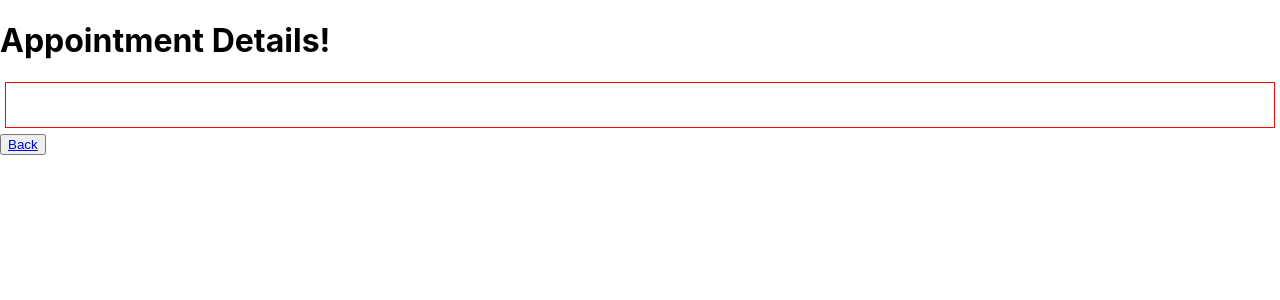
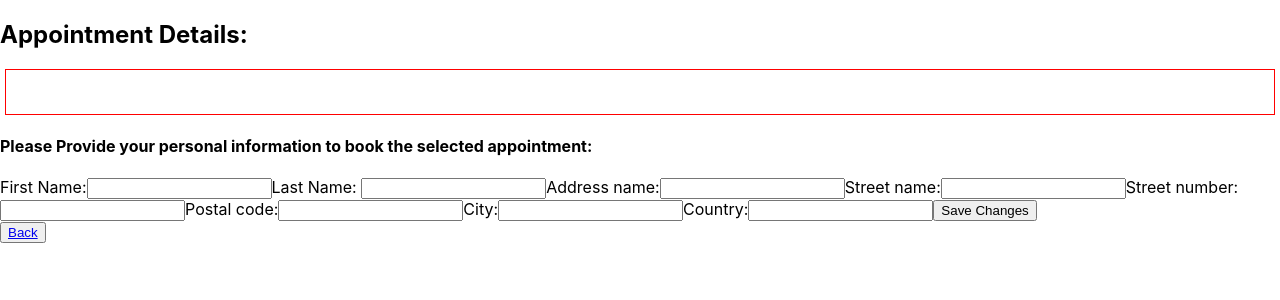
Before and after one commit to jmpberlin/testify, a React (Create React App) app in the folder client/: page /appointments/details in a window 1280 px wide. Shown: the top 300 px of the page. Built offline with nearby package versions, Linux system fonts and the light colour scheme.

Commit message:
added the appointment details form component

```diff
--- /dev/null
+++ b/client/src/components/UI/Appointments/AppointmentDetailsEditForm/AppointmentDetailsEditForm.jsx
@@ -0,0 +1,41 @@
+import React from 'react';
+
+const AppointmentDetailsEditForm = (props) => {
+  return (
+    <div>
+      <label className='' htmlFor='firstName'>
+        First Name:
+      </label>
+      <input type='text' name='firstName' id='firstName' />
+
+      <label htmlFor='lastName'>Last Name: </label>
+      <input type='text' name='lastName' id='lastName' />
+
+      <label htmlFor='addressName'>Address name:</label>
+      <input type='text' name='addressName' id='addressName' />
+
+      <label htmlFor='streetName'>Street name:</label>
+
+      <input type='text' name='streetName' id='streetName' />
+
+      <label htmlFor='streetNumber'>Street number:</label>
+
+      <input type='number' name='streetNumber' id='streetNumber' />
+
+      <label htmlFor='postalCode'>Postal code:</label>
+      <input type='text' name='postalCode' id='postalCode' />
+
+      <label htmlFor='city'>City:</label>
+
+      <input type='text' name='city' id='city' />
+
+      <label htmlFor='country'>Country:</label>
+
+      <input type='text' name='country' id='country' />
+
+      <button type='submit'>Save Changes</button>
+    </div>
+  );
+};
+
+export default AppointmentDetailsEditForm;
--- a/client/src/components/user/AppointmentCreation/AppointmentDetails/AppointmentDetails.jsx
+++ b/client/src/components/user/AppointmentCreation/AppointmentDetails/AppointmentDetails.jsx
@@ -3,6 +3,8 @@ import { useContext, useEffect, useState } from 'react';
 import ButtonBack from '../../../UI/Buttons/ButtonBack/ButtonBack';
 import AppointmentPreview from '../../../UI/Dates/AppointmentPreview/AppointmentPreview';
 import AppointmentContext from '../../../stores/appointment-context';
+import BackgroundWrapper from '../../../UI/Wrappers/BackgroundWrapper/BackgroundWrapper';
+import AppointmentDetailsEditForm from '../../../UI/Appointments/AppointmentDetailsEditForm/AppointmentDetailsEditForm';
 const AppointmentDetails = () => {
   const appoCtx = useContext(AppointmentContext);
   function onClickBackHandler() {
@@ -18,16 +20,22 @@ const AppointmentDetails = () => {
   }, [appoCtx.timeslotId]);
 
   return (
-    <div>
-      <h1>Appointment Details! </h1>
+    <BackgroundWrapper>
+      <h2>Appointment Details: </h2>
       <AppointmentPreview
         humanTime={humanTime}
         humanDate={humanDate}
       ></AppointmentPreview>
+      <h4>
+        Please Provide your personal information to book the selected
+        appointment:
+      </h4>
+      <AppointmentDetailsEditForm></AppointmentDetailsEditForm>
+
       <ButtonBack onClick={onClickBackHandler} to='/appointments/date'>
         Back
       </ButtonBack>
-    </div>
+    </BackgroundWrapper>
   );
 };
 
```
Also changed, not shown: client/src/components/UI/Appointments/AppointmentDetailsEditForm/AppointmentDetailsEditForm.module.css (added).
